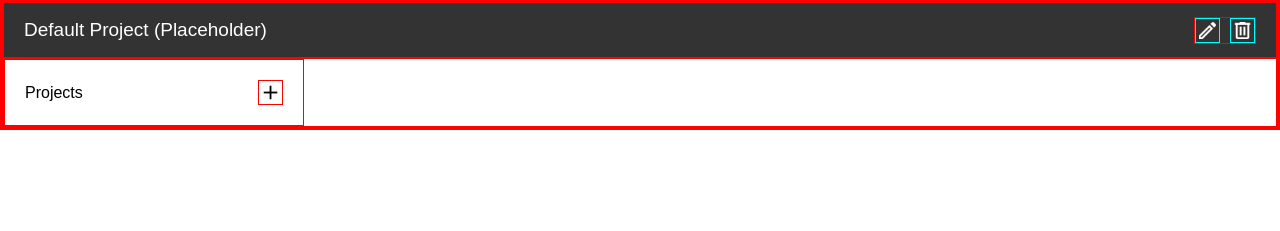
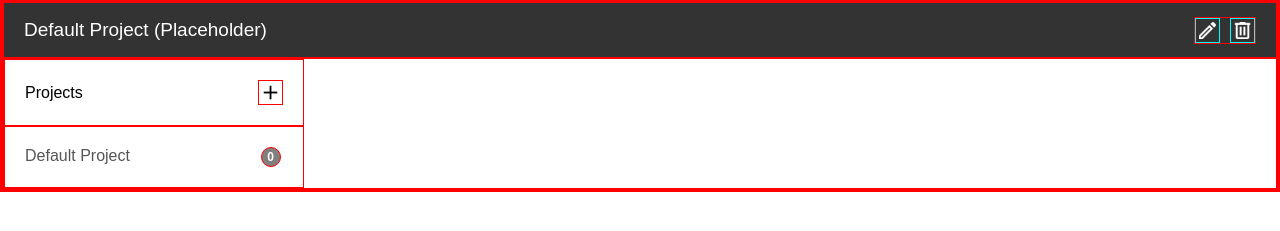
Before and after one commit to Valex99/todo-list, a website built with webpack: page src/template.html in a window 1280 px wide. Shown: the part 85-316 px from the top of the page. Built offline with nearby package versions, Linux system fonts and the light colour scheme.

Commit message:
Working on setting default project

```diff
--- a/src/index.js
+++ b/src/index.js
@@ -2,6 +2,8 @@ import "./styles.css";
 
 import createNav from "./modules/UI";
 import { createProjects } from "./modules/UI";
+import { initializeDefaultProject } from "./modules/logic";
+import { renderProjects } from "./modules/UI";
 //import { renderProjects } from "./modules/UI";
 
 /* HOW AN ARRAY OF OBJECT SHOULD LOOK LIKE
@@ -24,5 +26,8 @@ let TODO = [
                     ];
                     */
 createNav();
-createProjects();
+//createProjects();
+initializeDefaultProject();
+renderProjects();
+
 //renderProjects();
--- a/src/modules/UI.js
+++ b/src/modules/UI.js
@@ -34,6 +34,8 @@ export default function createNav() {
   navDiv.appendChild(githubButton);
 
   nav.appendChild(navDiv);
+
+  createProjects();
 }
 
 // Function that creates selected project header
@@ -42,6 +44,8 @@ export function createProjects() {
 
   const currentProjectDiv = document.createElement("div");
   currentProjectDiv.classList.add("current-project-div");
+
+  // This will need to be edited
   currentProjectDiv.textContent = "Default Project (Placeholder)";
 
   const currentProjectDivIcons = document.createElement("div");
@@ -148,9 +152,7 @@ export function displayProjectModal() {
       console.log("New project name:", projectName);
       addProject(projectName);
       getAllProjects();
-      //console.log("Projects array", projects);
       renderProjects();
-
       document.body.removeChild(modalOverlay);
     } else {
       alert("Project name is required!");
@@ -163,10 +165,9 @@ function renderProjects() {
   const projectSidebarParent = document.querySelector(
     ".project-sidebar-parent-div"
   );
-  //projectSidebarParent.innerHTML = "";
   const displayedProject = document.querySelectorAll(".project");
   displayedProject.forEach((item) => {
-    projectSidebarParent.removeChild(item)
+    projectSidebarParent.removeChild(item);
   });
 
   const allProjects = getAllProjects();
@@ -175,10 +176,28 @@ function renderProjects() {
     const projectDiv = document.createElement("div");
     projectDiv.textContent = project.name;
     projectDiv.classList.add("project");
+
+    projectDiv.addEventListener("click", () => {
+      const selectedProject = project.name;
+      console.log("Selected project is: ", selectedProject);
+      //console.log(`Project selected: ${project.name}`);
+      const currentProjectDiv = document.querySelector(".current-project-div");
+      currentProjectDiv.textContent = selectedProject;
+
+
+
+      // Add function here to mark that project
+    });
+
+    const taskCounter = document.createElement("p");
+    taskCounter.classList.add("task-counter");
+    // UPDATE THIS WITH FUNCTION CALL LATER
+    taskCounter.textContent = "0";
+    projectDiv.appendChild(taskCounter);
     projectSidebarParent.appendChild(projectDiv);
   });
 }
 
-//export { renderProjects };
+export { renderProjects };
 // SOlution, add a new div and place preoject-sidebar in it (parent div to project sidebar)
 // Let parent div have display flex direction column and keep direction row to sidebar div
--- a/src/modules/logic.js
+++ b/src/modules/logic.js
@@ -11,7 +11,7 @@ function addProject(name) {
 }
 
 function getAllProjects() {
-  console.log("Projects Array: ",projects);
+  console.log("Projects Array: ", projects);
   return projects;
 }
 
@@ -22,6 +22,20 @@ function removeProject(name) {
   }
 }
 
-export { addProject, getAllProjects, removeProject };
+function initializeDefaultProject() {
+  const allProjects = getAllProjects();
+  if (allProjects.length === 0) {
+    addProject("Default Project");
+    console.log("Default project added: ", getAllProjects());
+  }
+}
+
+export { addProject, getAllProjects, removeProject, initializeDefaultProject };
 
 // Figure out how can you import all of those three things to UI module.
+
+// WHAT SHOULD HAPPEN WHEN A CERTAIN PROJECT IS CLICKED?
+// 1) Selected element should get highlighted
+// Div below nav bar should get name of clicked project
+// Edit and Delete icons should work for that specific project
+// Bin icon should NOT work if this is the ONLY project in the projects arr
--- a/src/styles.css
+++ b/src/styles.css
@@ -185,11 +185,28 @@
   height: 25px;
   margin-left: auto;
   margin-right: 0;
-
 }
-
 
 .project {
   width: 300px;
-  padding: 20px
+  padding: 20px;
+  display: flex;
+  color: #555;
 }
+
+.task-counter {
+  margin-left: auto;
+  margin-right: 2.5px;
+  border-radius: 10px;
+  display: flex;
+  justify-content: center;
+  align-items: center;
+  width: 20px;
+  height: 20px;
+  background-color: gray;
+  color: white;
+  border-radius: 50%;
+  text-align: center;
+  font-size: 12px;
+  font-weight: bold;
+}
```
Also changed, not shown: dist/main.js.
